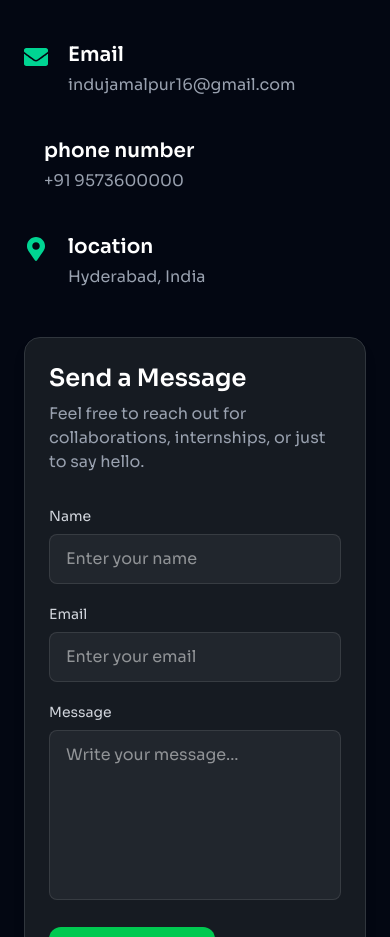
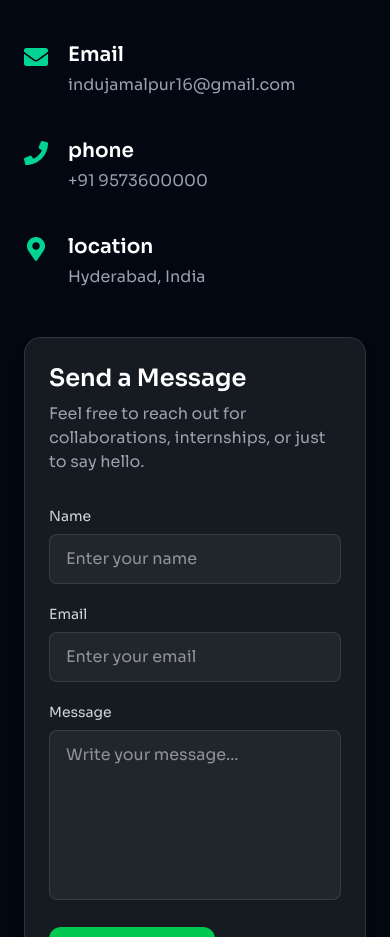
Before and after one commit to Jamalpoor-Indu-Bai/Portfolio, a React app: page / in a window 390 px wide. Shown: the part 6940-7877 px from the top of the page. Built offline with nearby package versions, Linux system fonts and the light colour scheme; the HTML template or start-up script is replaced by a standard one; a web font is replaced by a local one.

Commit message:
changed phone number to phone for title

```diff
--- a/src/constants/contact.js
+++ b/src/constants/contact.js
@@ -8,7 +8,7 @@ export const contact=[
     },
     {
         id: 2,
-        title: "phone number",
+        title: "phone",
         value: "+91 9573600000",
         href: "tel:+919573600000",
     },
```
